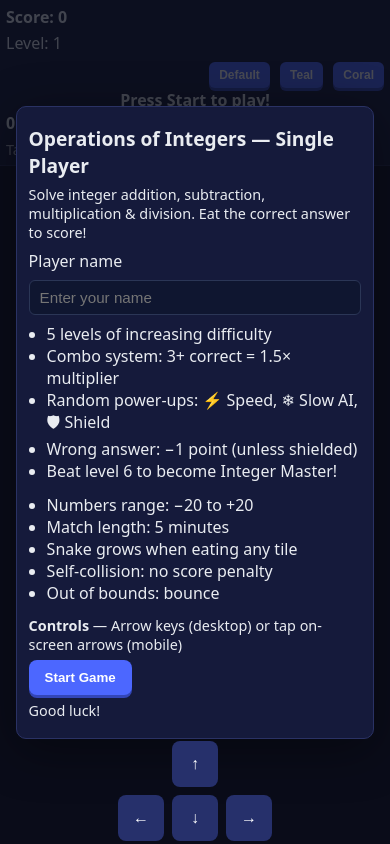
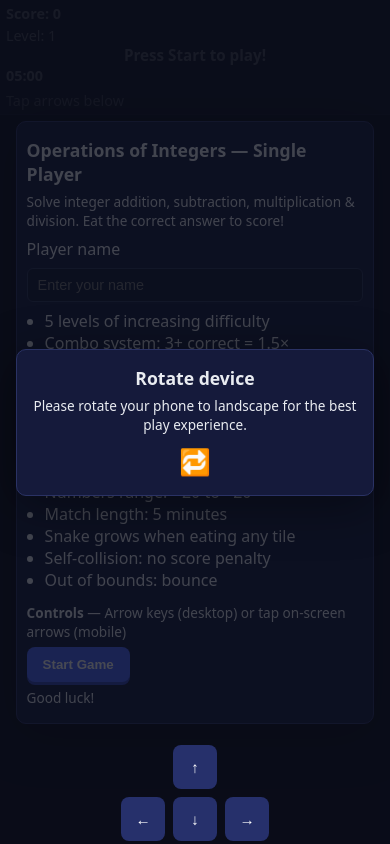
Before and after one commit to RAMZY329/operation-of-integers-snake-game, a plain HTML site: page index.html in a window 390 px wide. Drawn offline with Linux system fonts and the light colour scheme.

Commit message:
Add files via upload

```diff
--- a/game.js
+++ b/game.js
@@ -16,18 +16,33 @@
   const bgm = document.getElementById('bgm');
   const victorySound = document.getElementById('victorySound');
   // Basic game constants and helpers (ensure these exist before other functions)
-  const TILE = 32;
+  let TILE = 32;
   function resizeCanvas(){
-    // fit canvas to window while preserving integer grid
-    canvas.width = Math.floor(window.innerWidth / TILE) * TILE;
-    canvas.height = Math.floor((window.innerHeight - 120) / TILE) * TILE;
+    // choose TILE based on available width for small screens
+    const w = window.innerWidth;
+    if(w <= 360) TILE = 16;
+    else if(w <= 420) TILE = 20;
+    else if(w <= 600) TILE = 24;
+    else TILE = 32;
+
+    // compute grid size to fit the viewport (leave room for HUD ~120px)
+    const rawGridW = Math.max(10, Math.floor(window.innerWidth / TILE));
+    const rawGridH = Math.max(8, Math.floor((window.innerHeight - 120) / TILE));
+    gridW = rawGridW; gridH = rawGridH;
+
+    // handle devicePixelRatio for crisp rendering
+    const scale = window.devicePixelRatio || 1;
+    canvas.style.width = (gridW * TILE) + 'px';
+    canvas.style.height = (gridH * TILE) + 'px';
+    canvas.width = gridW * TILE * scale;
+    canvas.height = gridH * TILE * scale;
+    ctx.setTransform(scale,0,0,scale,0,0);
+
+    W = canvas.width / (window.devicePixelRatio || 1);
+    H = canvas.height / (window.devicePixelRatio || 1);
   }
+  let W = 0, H = 0, gridW = 12, gridH = 8;
   resizeCanvas(); window.addEventListener('resize', resizeCanvas);
-  let W = canvas.width, H = canvas.height;
-  let gridW = Math.max(12, Math.floor(W / TILE));
-  let gridH = Math.max(8, Math.floor(H / TILE));
-  // Update on resize
-  window.addEventListener('resize', ()=>{ W = canvas.width; H = canvas.height; gridW = Math.max(12, Math.floor(W / TILE)); gridH = Math.max(8, Math.floor(H / TILE)); });
 
   // Simple helpers
   function rInt(min, max){ return Math.floor(Math.random()*(max-min+1))+min; }
@@ -52,6 +67,27 @@
 
   // desired AI timing per level (seconds for correct AI to reach correct answer)
   const levelTimes = { 1:6, 2:5, 3:5, 4:4, 5:3, 6:3 };
+
+  // Rotate/portrait overlay handling: show overlay when height > width (portrait)
+  const rotateOverlay = document.getElementById('rotateOverlay');
+  let _wasPlayingBeforeRotate = false;
+  function checkOrientation(){
+    try{
+      const isPortrait = window.innerHeight > window.innerWidth;
+      if(isPortrait){
+        if(rotateOverlay) rotateOverlay.classList.remove('hidden');
+        // pause gameplay while in portrait
+        if(state === 'playing'){ _wasPlayingBeforeRotate = true; state = 'paused'; }
+      } else {
+        if(rotateOverlay) rotateOverlay.classList.add('hidden');
+        if(_wasPlayingBeforeRotate){ state = 'playing'; _wasPlayingBeforeRotate = false; }
+      }
+    }catch(e){ /* ignore */ }
+  }
+  // run on load and on resize/orientation changes
+  window.addEventListener('resize', checkOrientation);
+  window.addEventListener('orientationchange', ()=>{ setTimeout(checkOrientation, 120); });
+  setTimeout(checkOrientation, 50);
   function genProblem(){
     if(currentLevel===3){
       ops = ['+','-','*']; // add multiplication
--- a/index.html
+++ b/index.html
@@ -88,6 +88,14 @@
     </div>
   </div>
 
+  <div id="rotateOverlay" class="overlay hidden">
+    <div class="panel" style="text-align:center; max-width:420px;">
+      <h2>Rotate device</h2>
+      <p>Please rotate your phone to landscape for the best play experience.</p>
+      <p style="font-size:1.6rem; margin-top:10px;">🔁</p>
+    </div>
+  </div>
+
   <div id="endScreen" class="overlay hidden">
     <div class="panel">
       <h2 id="resultTitle">Result</h2>
--- a/style.css
+++ b/style.css
@@ -57,10 +57,11 @@ button:active { transform: translateY(1px); }
 .cluster button { min-width: 56px; min-height: 56px; padding: 10px; background: var(--mobile-btn-bg); box-shadow: none; touch-action: manipulation; font-weight: 700; }
 
 @media (max-width: 720px) {
-  #hud { grid-template-columns: 1fr; gap: 6px; padding: 8px; }
-  #problemText { font-size: 1.2rem; line-height:1; }
-  #gameCanvas { height: calc(100vh - 180px); }
-  #mobileControls { display: flex; bottom: 5px; }
+  #hud { grid-template-columns: 1fr; gap: 6px; padding: 6px 6px; font-size: 0.95rem; }
+  #problemText { font-size: 1.05rem; line-height:1; }
+  #gameCanvas { height: calc(100vh - 140px); }
+  #mobileControls { display: flex; bottom: 4px; }
+  .themes, .labels { display: none; } /* hide to free vertical space */
   .labels .touch { display: inline; }
   .labels .kbd { display: none; }
   .themes { justify-self: start; margin-top: 4px; }
@@ -71,16 +72,17 @@ button:active { transform: translateY(1px); }
 }
 
 @media (max-width: 480px) {
-  #hud { grid-template-columns: 1fr; gap: 4px; padding: 6px; }
-  #problemText { font-size: 1rem; line-height: 1; }
-  #gameCanvas { height: calc(100vh - 160px); }
-  #mobileControls { bottom: 3px; gap: 12px; }
-  .cluster button { min-width: 46px; min-height: 46px; padding: 6px; font-size: 1rem; }
-  .theme-btn{ padding: 4px 6px; font-size: 0.75rem; margin-left: 3px; }
-  .panel { padding: 12px; }
-  .panel h1, .panel h2 { font-size: 1.2rem; margin: 6px 0; }
-  .panel p { font-size: 0.9rem; margin: 6px 0; }
-  .name-entry input { font-size: 0.95rem; }
+  #hud { grid-template-columns: 1fr; gap: 3px; padding: 4px 6px; font-size: 0.9rem; }
+  #problemText { font-size: 0.95rem; line-height: 1; }
+  #gameCanvas { height: calc(100vh - 110px); }
+  #mobileControls { bottom: 3px; gap: 10px; }
+  .cluster button { min-width: 44px; min-height: 44px; padding: 6px; font-size: 0.95rem; }
+  .theme-btn{ padding: 3px 6px; font-size: 0.72rem; margin-left: 3px; }
+  .panel { padding: 10px; }
+  .panel h1, .panel h2 { font-size: 1.1rem; margin: 6px 0; }
+  .panel p { font-size: 0.85rem; margin: 6px 0; }
+  .name-entry input { font-size: 0.9rem; }
+  .themes { display: none; }
 }
 
 @media (min-width: 721px) and (max-height: 600px) {
@@ -91,6 +93,40 @@ button:active { transform: translateY(1px); }
   .cluster button { min-width: 48px; min-height: 48px; }
 }
 
+/* When device is in landscape on small screens, move mobile controls to bottom-right */
+@media (max-width: 720px) and (orientation: landscape) {
+  #mobileControls {
+    left: auto;
+    right: 8px;
+    bottom: 8px;
+    transform: none;
+    flex-direction: column;
+    align-items: flex-end;
+    gap: 8px;
+  }
+  .cluster { flex-direction: column; }
+  .cluster .row { display:flex; flex-direction: column; gap:8px; }
+  .cluster button { min-width: 44px; min-height: 44px; padding:6px; font-size:0.95rem; opacity:0.85; box-shadow: 0 2px 0 rgba(0,0,0,0.25); }
+  .cluster button:active { opacity:1; transform: translateY(1px); }
+}
+
+@media (max-width: 360px) and (orientation: landscape) {
+  #mobileControls { right: 6px; bottom: 6px; }
+  .cluster button { min-width: 36px; min-height: 36px; padding:5px; font-size:0.9rem; opacity:0.8; }
+  .cluster button:active { opacity:1; transform: translateY(1px); }
+}
+
+/* Very narrow phones: compact everything and maximize canvas */
+@media (max-width: 360px){
+  #hud { padding: 4px 6px; gap: 2px; font-size: 0.85rem; }
+  #problemText { font-size: 0.9rem; }
+  #gameCanvas { height: calc(100vh - 90px); }
+  #mobileControls { bottom: 2px; }
+  .cluster button { min-width: 40px; min-height: 40px; font-size: 0.9rem; }
+  .panel { width: 90vw; padding: 8px; }
+  .name-entry input { min-width: 100%; }
+}
+
 /* Theme buttons smaller */
 .theme-btn{ padding:6px 10px; margin-left:6px; font-weight:700; border-radius:6px; }
 .themes { justify-self: end; }
```
